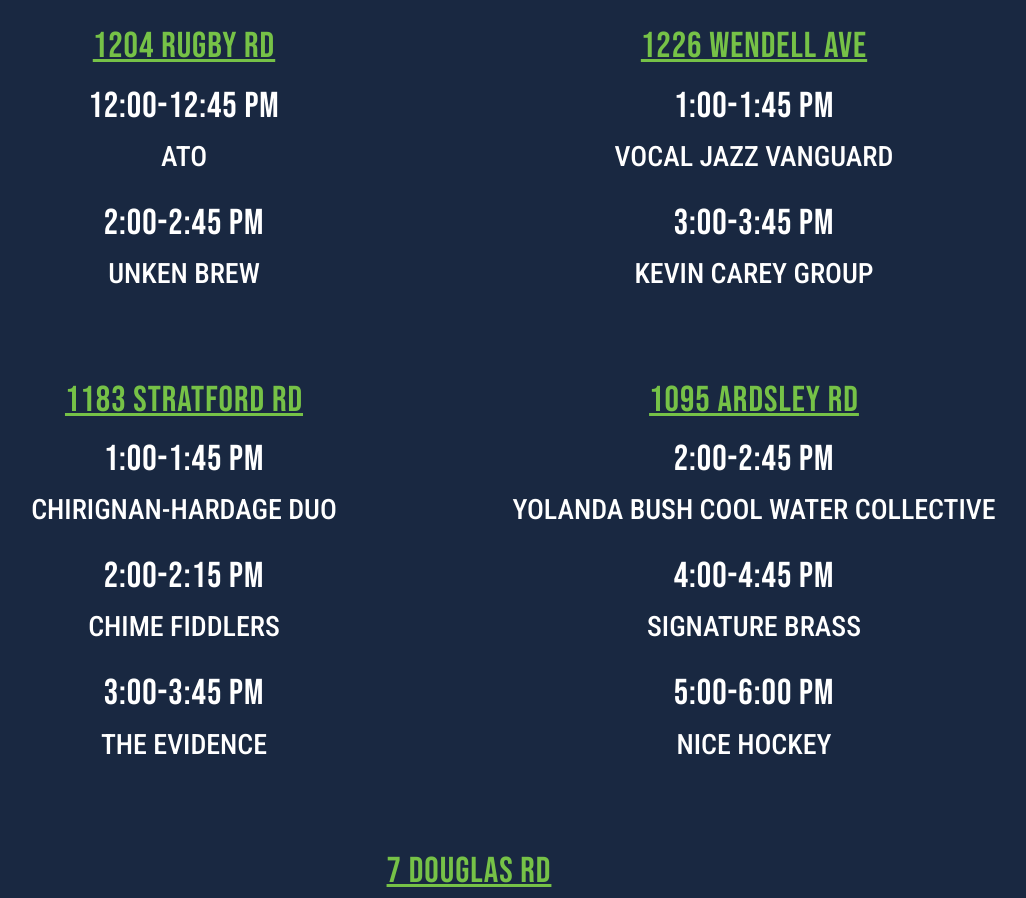
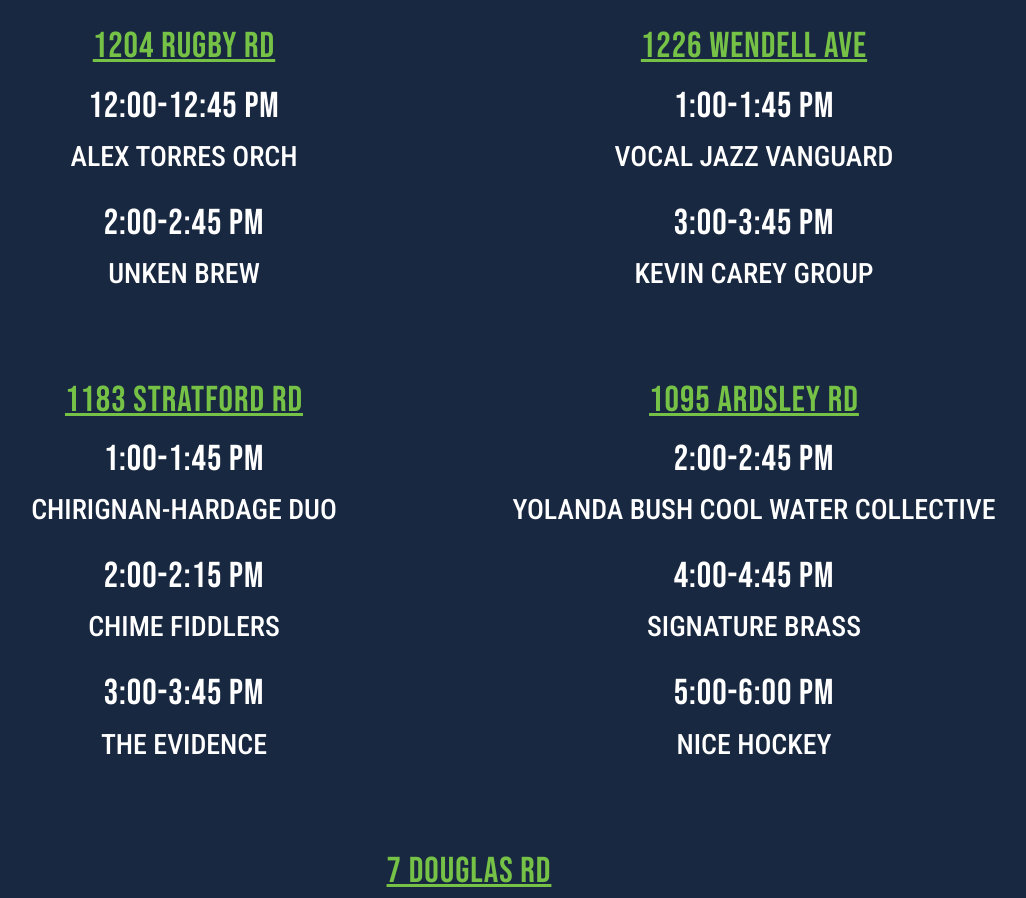
Before and after one commit to natef2000/SchenectadyPorchfest, a plain HTML site: page index.html in a window 1280 px wide. Shown: the part 1580-2478 px from the top of the page, without its empty margins (171-1197 px from the left). Drawn offline with nearby package versions, Linux system fonts and the light colour scheme.

Commit message:
Update index.html

```diff
--- a/index.html
+++ b/index.html
@@ -208,7 +208,7 @@
 
 					<h3>12:00-12:45 PM</h3>
 
-					<p>ATO</p>
+					<p>ALEX TORRES ORCH</p>
 
 					<h3>2:00-2:45 PM</h3>
 
```
